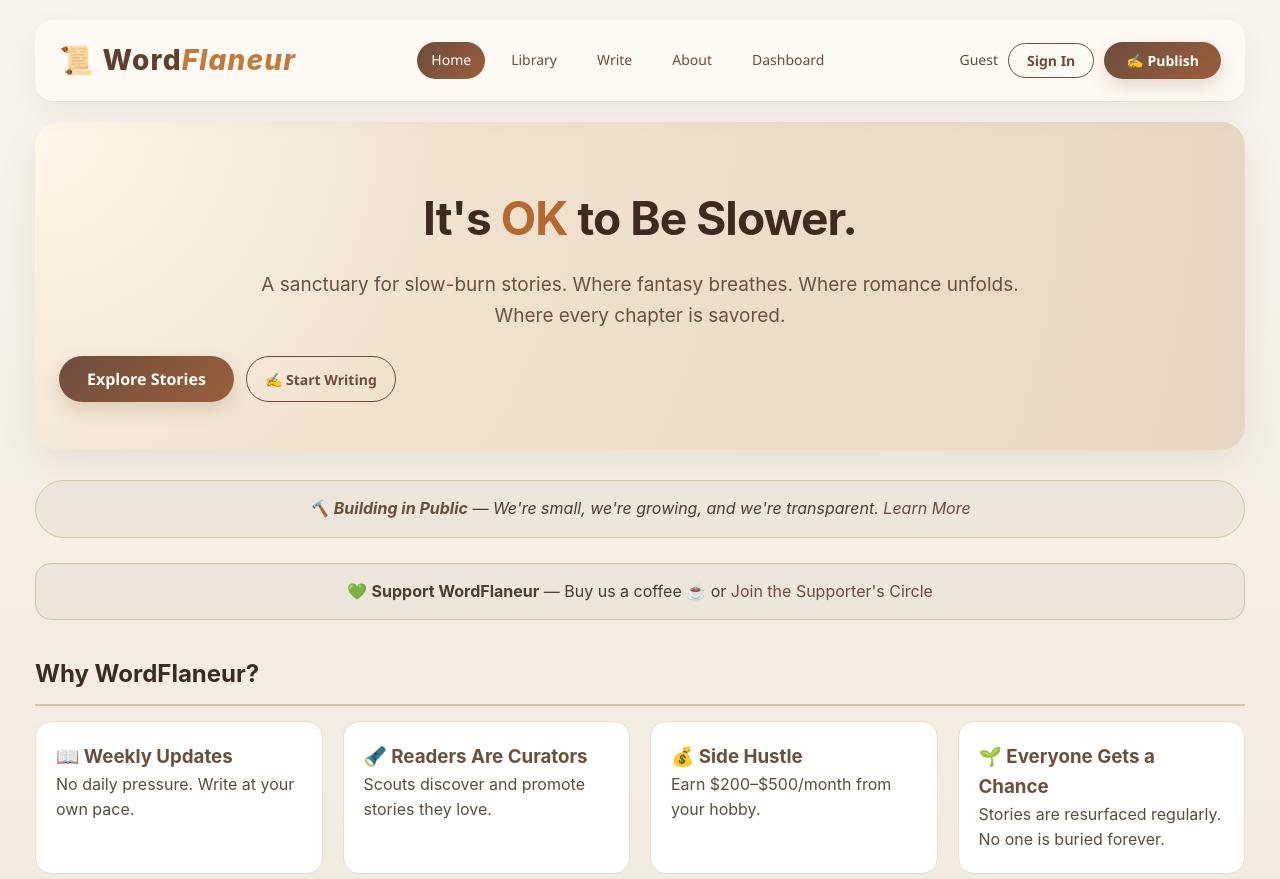
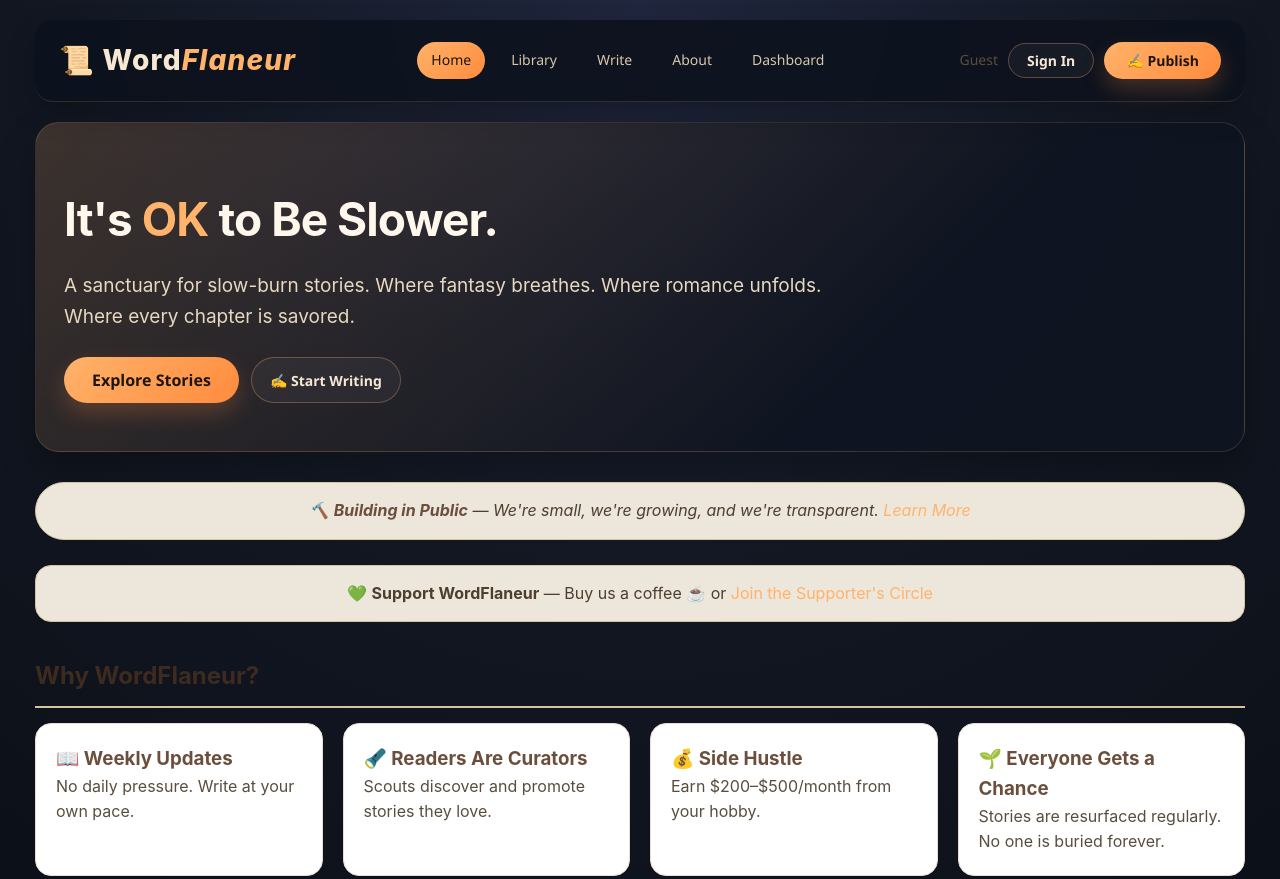
Before and after one commit to wordflaneur/wordflaneur, a website: page index.html in a window 1280 px wide. Shown: the top 879 px of the page. Drawn offline with nearby package versions, Linux system fonts and the light colour scheme.

Commit message:
Adopt darker webnovel-inspired visual style

```diff
--- a/css/style.css
+++ b/css/style.css
@@ -13,20 +13,20 @@
 
 body {
   font-family: 'Inter', 'Segoe UI', sans-serif;
-  background: linear-gradient(180deg, #f8f4ed 0%, #f0e8dc 100%);
-  color: #201714;
+  background: radial-gradient(circle at top, #20263d 0%, #121722 45%, #090d14 100%);
+  color: #f3eadf;
   padding: 20px;
   line-height: 1.6;
 }
 
 a {
-  color: #6d4c3d;
+  color: #ffb36b;
   text-decoration: none;
 }
 
 a:hover {
   text-decoration: none;
-  color: #9a5f3b;
+  color: #ffd19a;
 }
 
 .container {
@@ -47,29 +47,29 @@ header {
   justify-content: space-between;
   align-items: center;
   padding: 18px 24px;
-  border-bottom: 1px solid rgba(93, 63, 41, 0.12);
+  border-bottom: 1px solid rgba(255, 179, 107, 0.16);
   flex-wrap: wrap;
   gap: 15px;
-  background: rgba(255, 250, 244, 0.8);
-  backdrop-filter: blur(8px);
+  background: rgba(13, 18, 29, 0.9);
+  backdrop-filter: blur(10px);
   border-radius: 18px;
-  box-shadow: 0 10px 30px rgba(62, 38, 24, 0.06);
+  box-shadow: 0 12px 28px rgba(0, 0, 0, 0.22);
 }
 
 .logo {
   font-size: 28px;
   font-weight: 800;
-  color: #5f3f2f;
+  color: #f7e8d4;
   letter-spacing: 1.2px;
 }
 
 .logo span {
-  color: #c07a3f;
+  color: #ffb36b;
   font-style: italic;
 }
 
 .logo a {
-  color: #5f3f2f;
+  color: #f7e8d4;
   text-decoration: none;
 }
 
@@ -83,20 +83,20 @@ nav {
 nav a {
   font-family: 'Segoe UI', sans-serif;
   font-size: 14px;
-  color: #6d4c3d;
+  color: #d8c7aa;
   padding: 7px 14px;
   border-radius: 999px;
   transition: 0.2s;
 }
 
 nav a:hover {
-  background: #efe1ce;
+  background: rgba(255, 179, 107, 0.14);
   text-decoration: none;
 }
 
 nav a.active {
-  background: linear-gradient(135deg, #6d4c3d 0%, #9a5f3b 100%);
-  color: #fffdf8;
+  background: linear-gradient(135deg, #ffb36b 0%, #ff8b3d 100%);
+  color: #1d1610;
 }
 
 #auth-section {
@@ -116,8 +116,8 @@ nav a.active {
    BUTTONS
    ============================================ */
 .btn {
-  background: linear-gradient(135deg, #6d4c3d 0%, #9a5f3b 100%);
-  color: #fffdf8;
+  background: linear-gradient(135deg, #ffb36b 0%, #ff8b3d 100%);
+  color: #1d1610;
   border: none;
   padding: 9px 22px;
   border-radius: 999px;
@@ -126,7 +126,7 @@ nav a.active {
   transition: 0.2s;
   font-family: 'Segoe UI', sans-serif;
   font-size: 14px;
-  box-shadow: 0 8px 18px rgba(120, 77, 45, 0.18);
+  box-shadow: 0 10px 22px rgba(255, 139, 61, 0.24);
 }
 
 .btn:hover {
@@ -135,9 +135,9 @@ nav a.active {
 }
 
 .btn-outline {
-  background: transparent;
-  border: 1.5px solid #6d4c3d;
-  color: #6d4c3d;
+  background: rgba(255, 255, 255, 0.04);
+  border: 1.5px solid rgba(255, 179, 107, 0.3);
+  color: #f7e8d4;
   padding: 7px 18px;
   border-radius: 999px;
   font-weight: 700;
@@ -148,8 +148,8 @@ nav a.active {
 }
 
 .btn-outline:hover {
-  background: #6d4c3d;
-  color: #fffdf8;
+  background: rgba(255, 179, 107, 0.16);
+  color: #fff;
 }
 
 .btn-gold {
@@ -234,30 +234,31 @@ nav a.active {
    HERO
    ============================================ */
 .hero {
-  text-align: center;
-  padding: 60px 24px 48px 24px;
-  background: radial-gradient(circle at top left, #fff7e8 0%, #f0e2cf 35%, #e7d7c2 100%);
+  text-align: left;
+  padding: 60px 28px 48px 28px;
+  background: linear-gradient(135deg, rgba(255,179,107,0.18) 0%, rgba(14,20,33,0.95) 70%);
   border-radius: 24px;
   margin: 20px 0 30px 0;
-  box-shadow: 0 16px 40px rgba(92, 58, 31, 0.08);
+  box-shadow: 0 16px 36px rgba(0, 0, 0, 0.25);
+  border: 1px solid rgba(255,179,107,0.16);
 }
 
 .hero h1 {
   font-size: 46px;
-  color: #3e2a1e;
+  color: #fff6ec;
   margin-bottom: 15px;
   letter-spacing: -0.02em;
 }
 
 .hero h1 span {
-  color: #b8672f;
+  color: #ffb36b;
 }
 
 .hero p {
   font-size: 19px;
-  color: #6a513d;
+  color: #e7d8c0;
   max-width: 760px;
-  margin: 0 auto 25px auto;
+  margin: 0 0 25px 0;
 }
 
 .hero .btn {
@@ -303,18 +304,18 @@ nav a.active {
    STORY CARD
    ============================================ */
 .story-card {
-  background: rgba(255, 250, 244, 0.96);
+  background: linear-gradient(180deg, rgba(20, 27, 42, 0.96) 0%, rgba(13, 18, 29, 0.98) 100%);
   padding: 16px;
   border-radius: 18px;
-  box-shadow: 0 12px 28px rgba(73, 47, 31, 0.08);
-  border: 1px solid rgba(112, 79, 54, 0.08);
+  box-shadow: 0 12px 28px rgba(0, 0, 0, 0.24);
+  border: 1px solid rgba(255,179,107,0.14);
   transition: 0.2s;
   display: flex;
   flex-direction: column;
 }
 
 .story-card:hover {
-  box-shadow: 0 18px 34px rgba(73, 47, 31, 0.12);
+  box-shadow: 0 18px 34px rgba(0, 0, 0, 0.3);
   transform: translateY(-3px);
 }
 
@@ -404,17 +405,17 @@ input, textarea, select {
   width: 100%;
   padding: 12px 14px;
   margin: 8px 0;
-  background: #fffdfa;
-  border: 1px solid #e2d2bf;
+  background: rgba(255,255,255,0.06);
+  border: 1px solid rgba(255,179,107,0.16);
   border-radius: 12px;
   font-family: 'Segoe UI', sans-serif;
   font-size: 15px;
-  color: #2c2c2c;
-  box-shadow: inset 0 1px 2px rgba(0, 0, 0, 0.02);
+  color: #f7e8d4;
+  box-shadow: inset 0 1px 2px rgba(0, 0, 0, 0.12);
 }
 
 input:focus, textarea:focus, select:focus {
-  outline: 2px solid #c07a3f;
+  outline: 2px solid #ffb36b;
   border-color: transparent;
 }
 
@@ -440,11 +441,11 @@ label {
 }
 
 .dashboard-card {
-  background: rgba(255, 250, 244, 0.96);
+  background: linear-gradient(180deg, rgba(20, 27, 42, 0.96) 0%, rgba(13, 18, 29, 0.98) 100%);
   padding: 20px;
   border-radius: 18px;
-  border: 1px solid rgba(112, 79, 54, 0.08);
-  box-shadow: 0 10px 24px rgba(73, 47, 31, 0.06);
+  border: 1px solid rgba(255,179,107,0.14);
+  box-shadow: 0 10px 24px rgba(0, 0, 0, 0.24);
 }
 
 .dashboard-card h3 {
```
